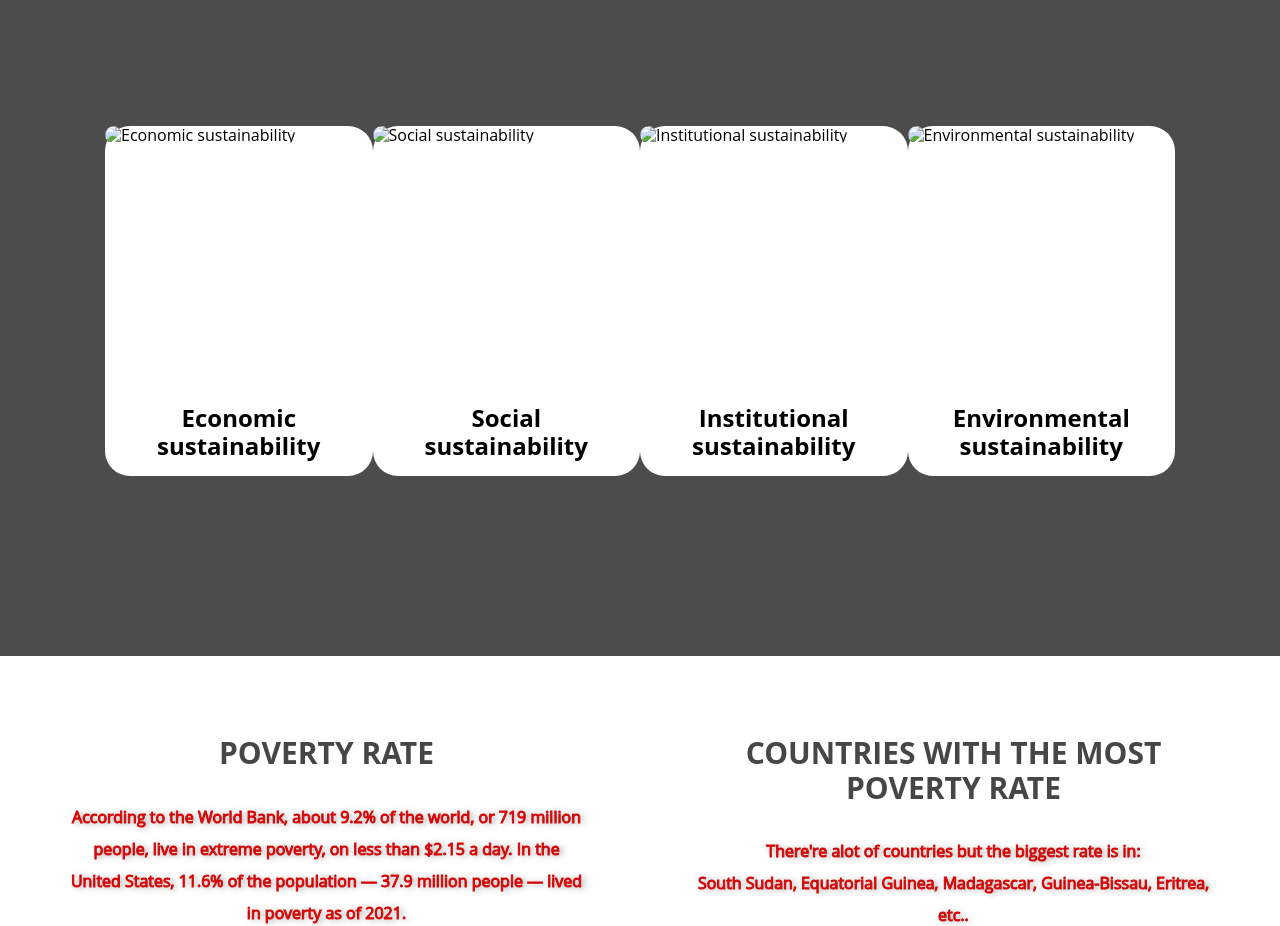
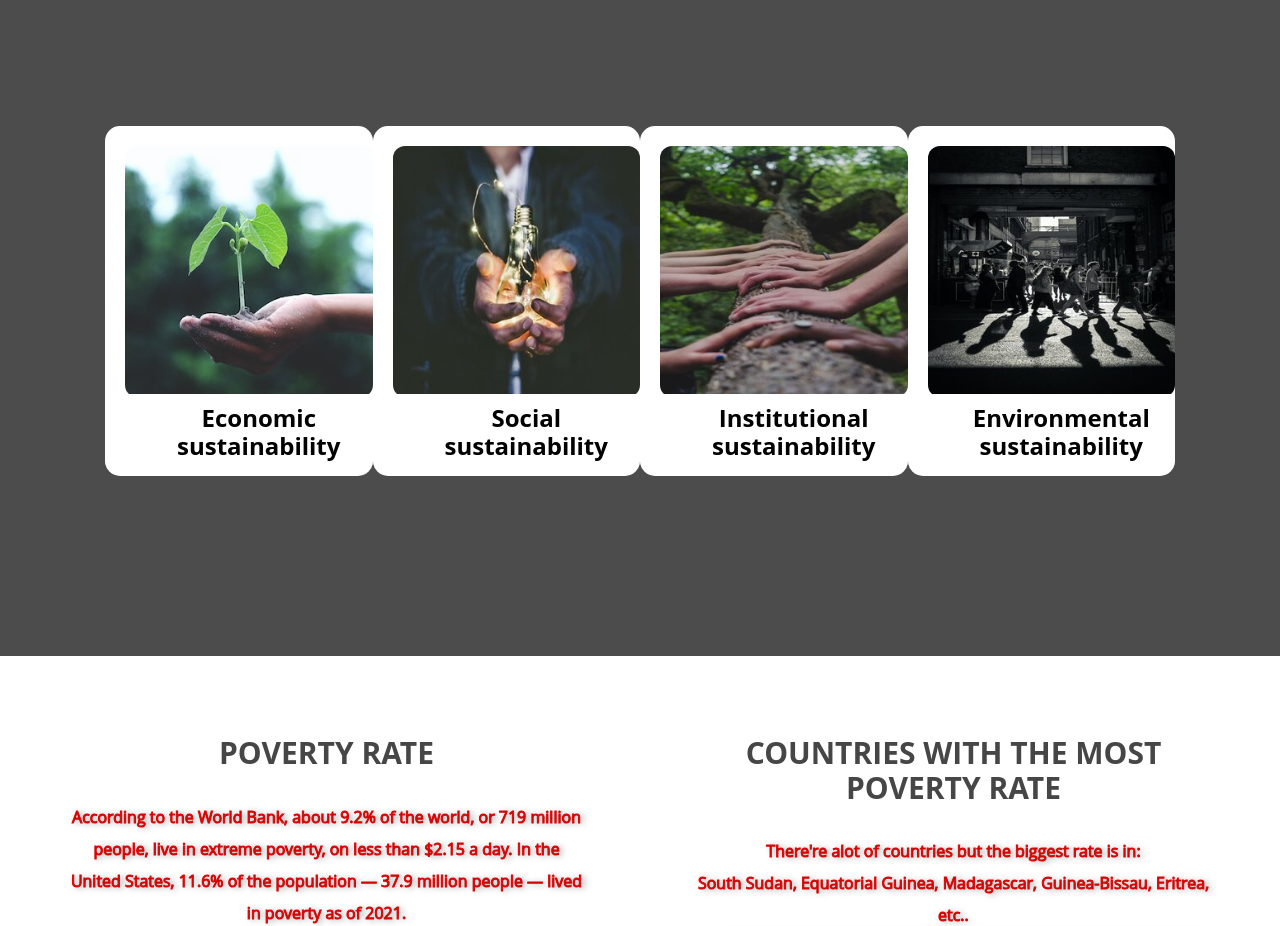
Before and after one commit to engshenoda/projectGDSC, a plain HTML site: page index.html in a window 1280 px wide. Shown: the part 3600-4526 px from the top of the page. Drawn offline with Linux system fonts and the light colour scheme; files whose address does not match are found by name.

Commit message:
simple edit in class content

```diff
--- a/css/style.css
+++ b/css/style.css
@@ -442,11 +442,14 @@ header nav .form i {
 }
 
  .stats .container .box {
+  display: flex;
   position: relative;
   width: 350px;
   height: 350px;
   background-color: #ffffff;
-  border-radius:25px;
+  border-radius:15px;
+  flex-wrap: wrap;
+  padding: 20px;
 }
 
  .container .box:hover {
@@ -474,7 +477,7 @@ header nav .form i {
   object-fit: cover;
 }
 
-.container .box .content {
+.container .box .content2 {
   position: absolute;
   width: 100%;
   padding: 10px 30px;
@@ -486,17 +489,17 @@ header nav .form i {
   transition: 0.5s;
 }
 
-.container .box:hover .content {
+.container .box:hover .content2 {
   height: 350px;
   top: 130px;
 }
 
-.container .box .content h1 {
+.container .box .content2 h1 {
   font-size: 1.5em;
   font-weight: 700;
 }
 
-.container .box .content p {
+.container .box .content2 p {
   color: #333;
   font-size:0.9em;
 }
--- a/index.html
+++ b/index.html
@@ -208,36 +208,36 @@
       <div class="container">
         <div class="box">
           <div class="img-box">
-            <img src="pexels-akil-mazumder-1072824.jpg"  alt="Economic sustainability">
+            <img src="img/pexels-akil-mazumder-1072824.jpg"  alt="Economic sustainability">
           </div>
-          <div class="content">
+          <div class="content2">
             <h1>Economic sustainability</h1>
             <p>This refers to the ability of an economy to support sustainable growth over the long term. It involves creating economic opportunities that are inclusive, equitable, and environmentally responsible. This can be achieved through strategies that promote innovation, entrepreneurship.</p>
           </div>
         </div>
         <div class="box">
           <div class="img-box">
-            <img src="riccardo-annandale-7e2pe9wjL9M-unsplash.jpg" alt="Social sustainability">
+            <img src="img/riccardo-annandale-7e2pe9wjL9M-unsplash.jpg" alt="Social sustainability">
           </div>
-          <div class="content">
+          <div class="content2">
             <h1>Social sustainability</h1>
             <p> This refers to the ability of a society to meet the basic needs of its people and promote their well-being. This includes access to education, healthcare, housing, and other essential services, as well as promoting social cohesion and reducing inequality.</p>
           </div>
         </div>
         <div class="box">
           <div class="img-box">
-            <img src="shane-rounce-DNkoNXQti3c-unsplash.jpg" alt="Institutional sustainability">
+            <img src="img/shane-rounce-DNkoNXQti3c-unsplash.jpg" alt="Institutional sustainability">
           </div>
-          <div class="content">
+          <div class="content2">
             <h1>Institutional sustainability</h1>
             <p>This refers to the ability of institutions to govern and manage sustainable development effectively. It involves promoting transparency, accountability, and participation, as well as promoting policies and regulations that support sustainable development.</p>
           </div>
         </div>
         <div class="box">
           <div class="img-box">
-            <img src="sasha-freemind-e_YlUfX0iKY-unsplash.jpg" alt="Environmental sustainability">
+            <img src="img/sasha-freemind-e_YlUfX0iKY-unsplash.jpg" alt="Environmental sustainability">
           </div>
-          <div class="content">
+          <div class="content2">
             <h1>Environmental sustainability</h1>
             <p>This refers to the ability of natural systems to support life and maintain their ecological functions over the long term. It involves protecting and restoring ecosystems, reducing pollution and waste, and promoting sustainable resource use.</p>
           </div>
```
